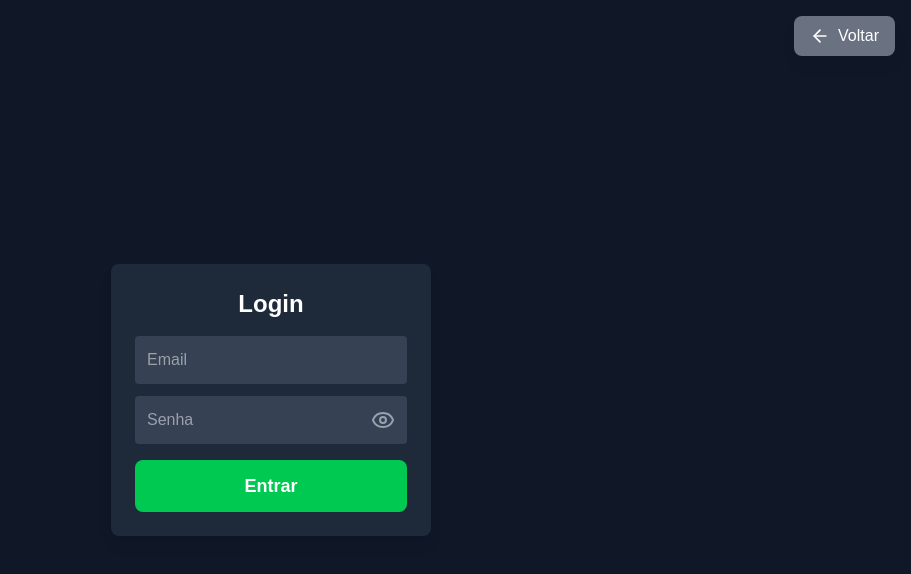
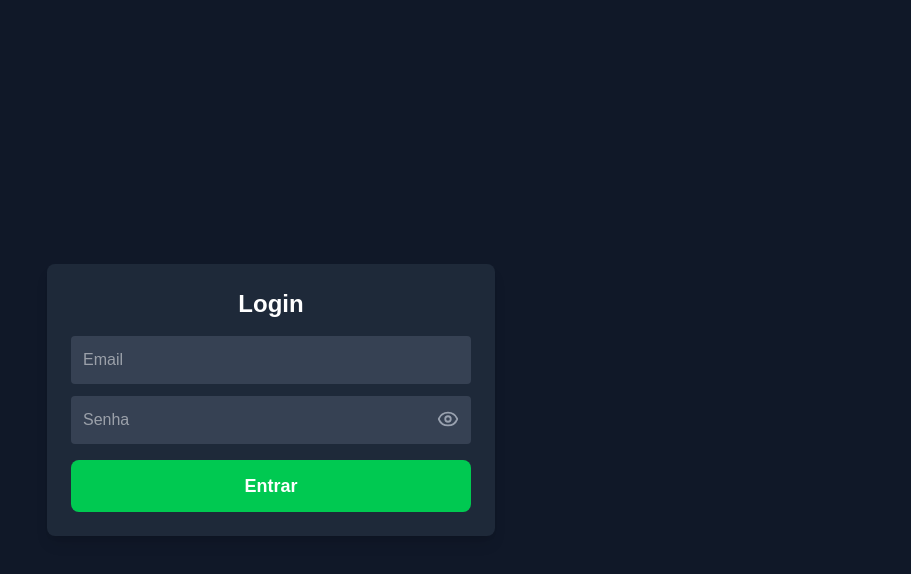
Before and after one commit to geisabitt/notificacao-lance, a Next.js app: page /login in a window 1280 px wide. Shown: the top 574 px of the page, without its empty margins (369-1280 px from the left). Built offline with nearby package versions, Linux system fonts and the light colour scheme.

Commit message:
refatorando login

```diff
--- a/src/app/login/page.tsx
+++ b/src/app/login/page.tsx
@@ -1,125 +1,102 @@
 "use client";
-import { useState, useEffect } from "react";
+import { useState } from "react";
 import { useRouter } from "next/navigation";
-import { ArrowLeft, Eye, EyeOff } from "lucide-react";
+import { Eye, EyeOff, Loader2 } from "lucide-react";
 
 export default function LoginPage() {
   const [email, setEmail] = useState("");
   const [password, setPassword] = useState("");
+  const [error, setError] = useState("");
+  const [loading, setLoading] = useState(false);
   const [showPassword, setShowPassword] = useState(false);
-  const [error, setError] = useState("");
   const [loginSuccess, setLoginSuccess] = useState(false);
   const router = useRouter();
 
   const handleLogin = async (e: React.FormEvent) => {
     e.preventDefault();
     setError("");
+    setLoading(true);
 
     const res = await fetch("/api/auth/login", {
       method: "POST",
       headers: { "Content-Type": "application/json" },
       body: JSON.stringify({ email, password }),
-      credentials: "include",
+      credentials: "include", // ✅ ESSENCIAL PARA SALVAR COOKIE
     });
+
+    setLoading(false);
 
     if (res.ok) {
       setLoginSuccess(true);
+      setTimeout(() => {
+        router.push("/admin");
+      }, 2000);
     } else {
       const data = await res.json();
       setError(data.error || "Erro no login");
     }
   };
 
-  useEffect(() => {
-    if (loginSuccess) {
-      const timer = setTimeout(() => {
-        // Redirecionamento após login
-        router.replace("/admin");
-      }, 3000);
-
-      return () => clearTimeout(timer);
-    }
-  }, [loginSuccess]);
-
-  if (loginSuccess) {
-    return (
-      <main className="flex flex-col items-center justify-center min-h-screen bg-gray-900 text-white p-6">
-        <div className="bg-gray-800 p-6 rounded-lg shadow-lg w-80">
-          <h1 className="text-2xl font-bold mb-4">
-            Login realizado com sucesso!
-          </h1>
-          <p className="mb-4">Redirecionando para a área administrativa...</p>
-          <p>
-            Se você não for redirecionado automaticamente,{" "}
-            <button
-              onClick={() => router.replace("/admin")}
-              className="underline text-blue-400 hover:text-blue-600"
-            >
-              clique aqui
-            </button>
-          </p>
-        </div>
-      </main>
-    );
-  }
-
   return (
-    <main className="flex flex-col items-center justify-center min-h-screen bg-gray-900 text-white">
+    <main className="flex items-center justify-center min-h-screen bg-gray-900 text-white px-4">
       <form
         onSubmit={handleLogin}
-        className="bg-gray-800 p-6 rounded-lg shadow-lg w-80"
+        className="bg-gray-800 p-6 rounded-lg shadow-lg w-full max-w-md"
       >
         <h1 className="text-2xl font-bold mb-4 text-center">Login</h1>
+
         {error && <p className="text-red-500 mb-3">{error}</p>}
+        {loginSuccess && (
+          <p className="text-green-400 mb-3 text-center">
+            ✅ Você já pode acessar a área administrativa. <br />
+            <a
+              href="/admin"
+              className="underline text-green-300 hover:text-green-100"
+            >
+              Clique aqui se não for redirecionado.
+            </a>
+          </p>
+        )}
+
+        {/* Email */}
         <input
           type="email"
           placeholder="Email"
           value={email}
           onChange={(e) => setEmail(e.target.value)}
-          className="w-full mb-3 p-3 rounded bg-gray-700 text-white"
+          className="w-full mb-3 p-3 rounded bg-gray-700 text-white focus:outline-none"
           required
         />
 
+        {/* Senha com ícone */}
         <div className="relative mb-4">
           <input
             type={showPassword ? "text" : "password"}
             placeholder="Senha"
             value={password}
             onChange={(e) => setPassword(e.target.value)}
-            className="w-full p-3 rounded bg-gray-700 text-white pr-10"
+            className="w-full p-3 rounded bg-gray-700 text-white pr-10 focus:outline-none"
             required
           />
           <button
             type="button"
             onClick={() => setShowPassword(!showPassword)}
-            className="absolute right-3 top-1/2 -translate-y-1/2 text-gray-400 hover:text-gray-200"
-            aria-label={showPassword ? "Ocultar senha" : "Mostrar senha"}
+            className="absolute right-3 top-3 text-gray-400 hover:text-white"
           >
-            {showPassword ? <EyeOff size={24} /> : <Eye size={24} />}
+            {showPassword ? <EyeOff size={22} /> : <Eye size={22} />}
           </button>
         </div>
 
+        {/* Botão com loading */}
         <button
           type="submit"
-          className="w-full bg-green-500 hover:bg-green-600 py-3 rounded-lg text-lg font-bold"
+          className="w-full bg-green-500 hover:bg-green-600 py-3 rounded-lg text-lg font-bold flex items-center justify-center gap-2"
+          disabled={loading}
         >
-          Entrar
+          {loading && <Loader2 size={22} className="animate-spin" />}
+          {loading ? "Entrando..." : "Entrar"}
         </button>
       </form>
-      <button
-        onClick={() => router.push("/")}
-        className="
-        fixed top-4 right-4
-        flex items-center gap-2
-        bg-gray-500 text-white
-        px-4 py-2 rounded-lg
-        hover:bg-gray-300
-        z-50
-        shadow-lg
-      "
-      >
-        <ArrowLeft size={20} /> Voltar
-      </button>
     </main>
   );
 }
```
